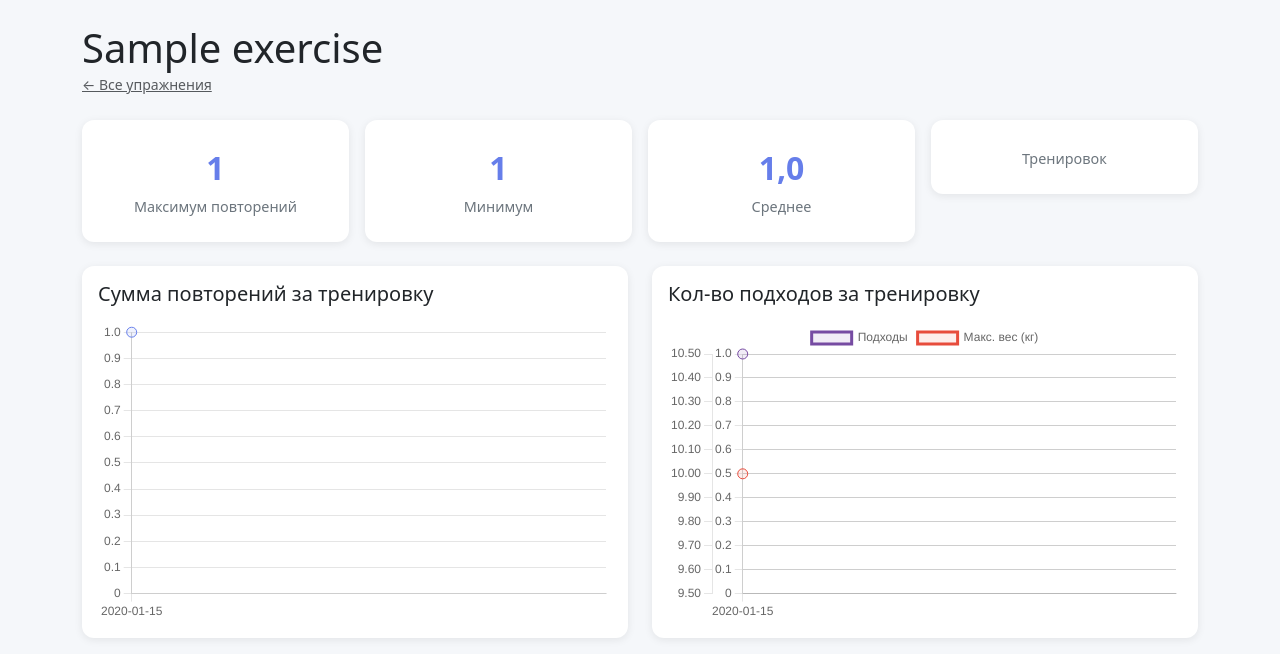
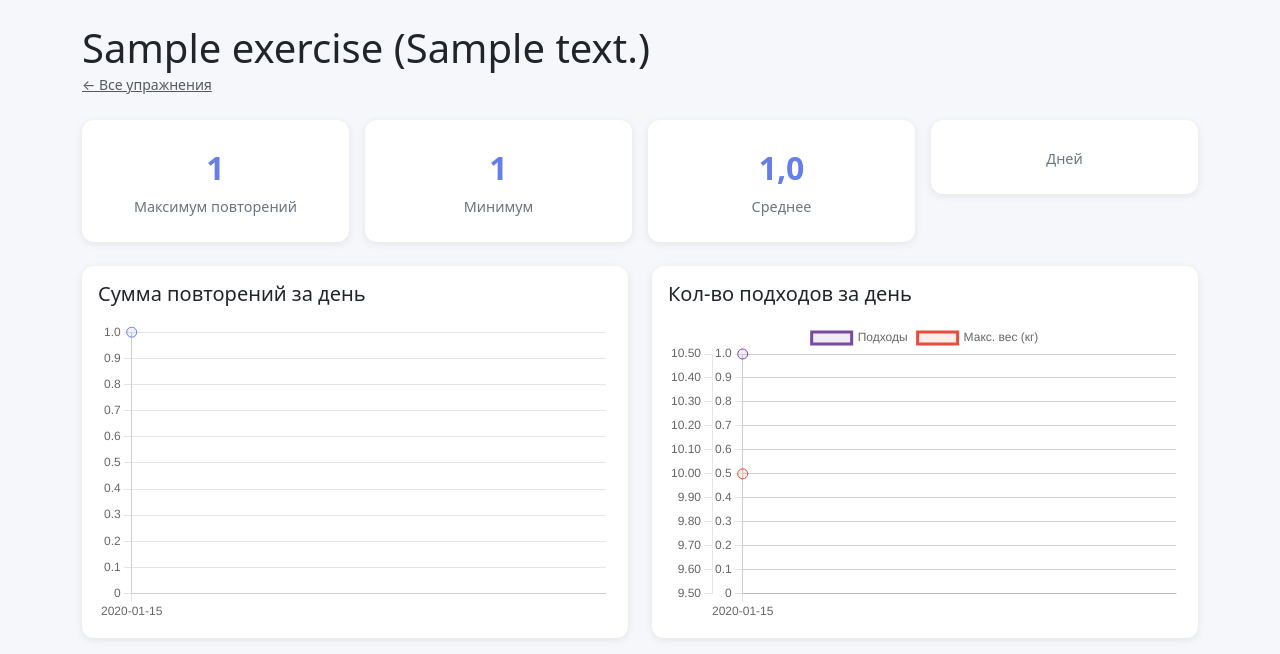
Before and after one commit to vl2kse/gym-book-test1, a Django app: page /workouts/exercises/1/progress/ in a window 1280 px wide. Shown: the part 56-710 px from the top of the page. Run offline with Django 5.2, Linux system fonts and the light colour scheme; tables that the repository leaves empty hold one stand-in row (values such as "Sample post"); some libraries are stand-ins or nearby versions.

Commit message:
Show exercise description in parentheses next to name everywhere

```diff
--- a/workouts/models.py
+++ b/workouts/models.py
@@ -10,8 +10,14 @@ class Exercise(models.Model):
         verbose_name = "Упражнение"
         verbose_name_plural = "Упражнения"
 
+    @property
+    def display_name(self):
+        if self.description:
+            return f"{self.name} ({self.description})"
+        return self.name
+
     def __str__(self):
-        return self.name
+        return self.display_name
 
 
 class Set(models.Model):
--- a/workouts/templates/workouts/dashboard.html
+++ b/workouts/templates/workouts/dashboard.html
@@ -55,7 +55,7 @@
                 <tbody>
                     {% for s in today_sets %}
                     <tr class="set-row">
-                        <td>{{ s.exercise.name }}</td>
+                        <td>{{ s.exercise.display_name }}</td>
                         <td class="text-center">{{ s.reps }}</td>
                         <td class="text-center">{% if s.weight > 0 %}{{ s.weight }} кг{% else %}-{% endif %}</td>
                     </tr>
@@ -91,7 +91,7 @@
             <div class="list-group">
                 {% for ex in exercises %}
                 <a href="{% url 'exercise_progress' ex.id %}" class="list-group-item list-group-item-action d-flex justify-content-between align-items-center">
-                    {{ ex.name }}
+                    {{ ex.display_name }}
                     <span class="badge bg-primary rounded-pill">{{ ex.sets.count }}</span>
                 </a>
                 {% endfor %}
--- a/workouts/templates/workouts/exercise_list.html
+++ b/workouts/templates/workouts/exercise_list.html
@@ -15,10 +15,7 @@
         <div class="card p-3 h-100">
             <div class="d-flex justify-content-between align-items-start">
                 <div>
-                    <h5 class="mb-1"><a href="{% url 'exercise_progress' ex.id %}" class="text-decoration-none">{{ ex.name }}</a></h5>
-                    {% if ex.description %}
-                        <p class="text-muted small mb-0">{{ ex.description }}</p>
-                    {% endif %}
+                    <h5 class="mb-1"><a href="{% url 'exercise_progress' ex.id %}" class="text-decoration-none">{{ ex.display_name }}</a></h5>
                 </div>
                 <form method="post" action="{% url 'exercise_delete' ex.id %}" onsubmit="return confirm('Удалить упражнение и все его подходы?')">
                     {% csrf_token %}
--- a/workouts/templates/workouts/exercise_progress.html
+++ b/workouts/templates/workouts/exercise_progress.html
@@ -1,11 +1,11 @@
 {% extends 'workouts/base.html' %}
 
-{% block title %}GymBook - {{ exercise.name }}{% endblock %}
+{% block title %}GymBook - {{ exercise.display_name }}{% endblock %}
 
 {% block content %}
 <div class="d-flex justify-content-between align-items-center mb-4">
     <div>
-        <h1 class="mb-0">{{ exercise.name }}</h1>
+        <h1 class="mb-0">{{ exercise.display_name }}</h1>
         <a href="{% url 'exercise_list' %}" class="text-muted small">← Все упражнения</a>
     </div>
 </div>
@@ -34,7 +34,7 @@
     <div class="col-md-3">
         <div class="card stat-card">
             <div class="stat-value">{{ stats.workouts }}</div>
-            <div class="stat-label">Тренировок</div>
+            <div class="stat-label">Дней</div>
         </div>
     </div>
 </div>
@@ -43,7 +43,7 @@
 <div class="row g-4">
     <div class="col-lg-6">
         <div class="card p-3">
-            <h5 class="mb-3">Сумма повторений за тренировку</h5>
+            <h5 class="mb-3">Сумма повторений за день</h5>
             <div class="chart-container">
                 <canvas id="repsChart"></canvas>
             </div>
@@ -51,7 +51,7 @@
     </div>
     <div class="col-lg-6">
         <div class="card p-3">
-            <h5 class="mb-3">Кол-во подходов за тренировку</h5>
+            <h5 class="mb-3">Кол-во подходов за день</h5>
             <div class="chart-container">
                 <canvas id="setsChart"></canvas>
             </div>
@@ -61,7 +61,7 @@
 
 {% else %}
 <div class="card p-4">
-    <p class="text-muted">Нет данных по этому упражнению. <a href="{% url 'workout_new' %}">Добавьте тренировку</a>.</p>
+    <p class="text-muted">Нет данных по этому упражнению. <a href="{% url 'set_add' %}">Добавьте тренировку</a>.</p>
 </div>
 {% endif %}
 
--- a/workouts/templates/workouts/set_history.html
+++ b/workouts/templates/workouts/set_history.html
@@ -22,7 +22,7 @@
             <tbody>
                 {% for s in group.list %}
                 <tr class="set-row">
-                    <td><a href="{% url 'exercise_progress' s.exercise.id %}">{{ s.exercise.name }}</a></td>
+                    <td><a href="{% url 'exercise_progress' s.exercise.id %}">{{ s.exercise.display_name }}</a></td>
                     <td class="text-center">{{ s.reps }}</td>
                     <td class="text-center">{% if s.weight > 0 %}{{ s.weight }} кг{% else %}-{% endif %}</td>
                     <td>
--- a/workouts/views.py
+++ b/workouts/views.py
@@ -38,7 +38,7 @@ def dashboard(request):
                 daily[s['date']] = s['total'] or 0
 
         chart_datasets.append({
-            'label': ex.name,
+            'label': ex.display_name,
             'data': list(daily.values()),
             'borderColor': colors[i % len(colors)],
             'backgroundColor': colors[i % len(colors)] + '20',
```
